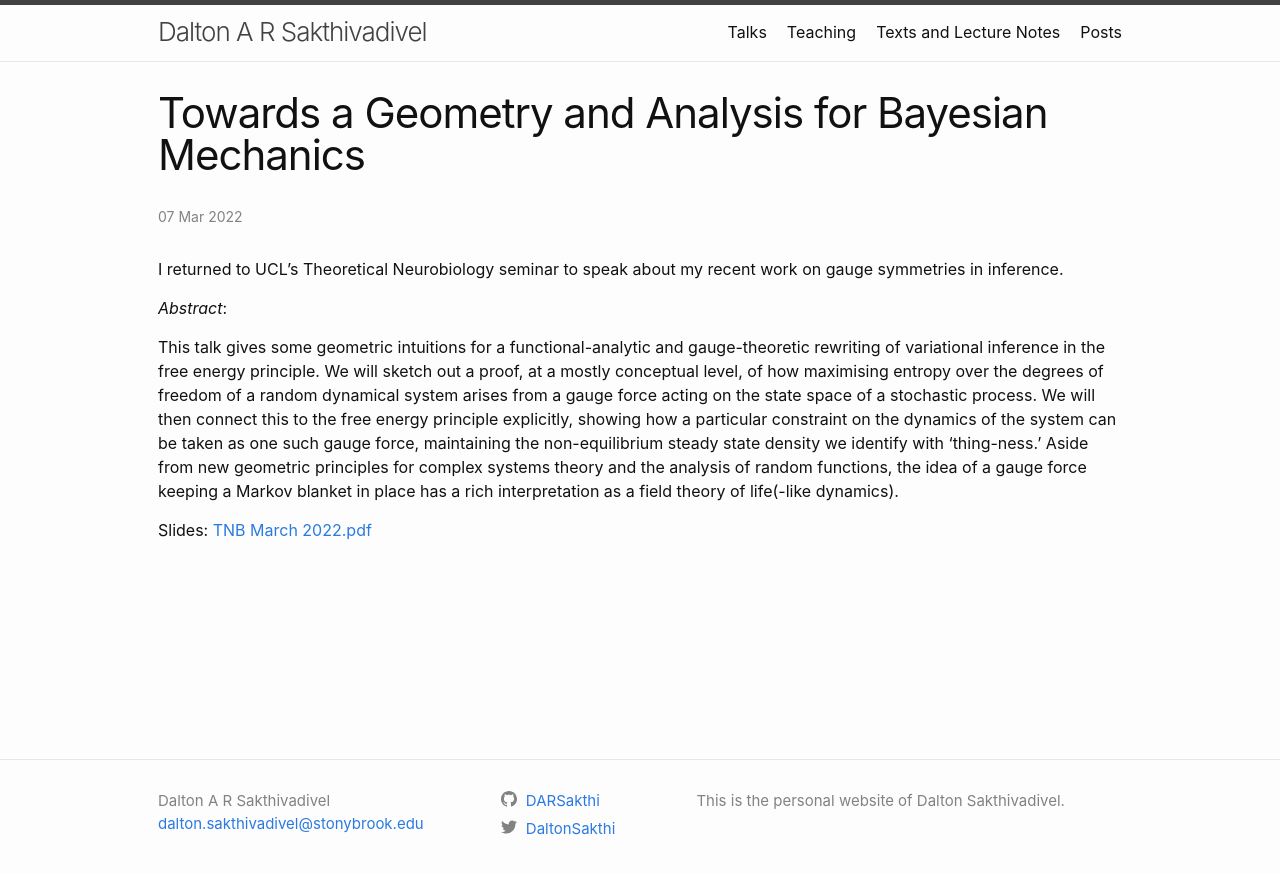
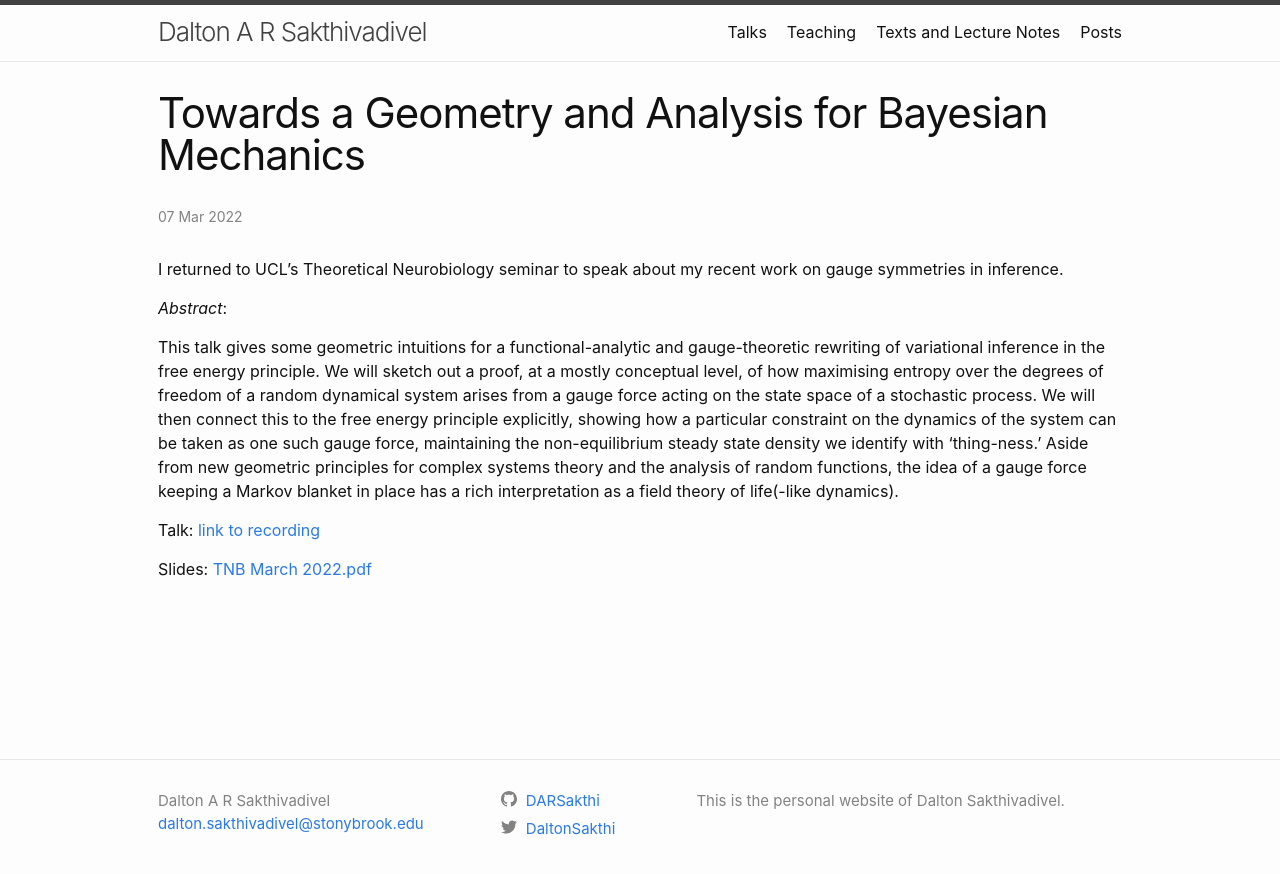
Before and after one commit to DARSakthi/DARSakthi.github.io, a Jekyll site: the page built from _talks/TNB-1.markdown, in a window 1280 px wide. Shown: the top 874 px of the page. Built offline with Jekyll 4.4.1, drawn with Linux system fonts in a browser that asks for light colours.

Commit message:
Added recording

```diff
--- a/_talks/TNB-1.markdown
+++ b/_talks/TNB-1.markdown
@@ -14,4 +14,6 @@ _Abstract_:
 
 This talk gives some geometric intuitions for a functional-analytic and gauge-theoretic rewriting of variational inference in the free energy principle. We will sketch out a proof, at a mostly conceptual level, of how maximising entropy over the degrees of freedom of a random dynamical system arises from a gauge force acting on the state space of a stochastic process. We will then connect this to the free energy principle explicitly, showing how a particular constraint on the dynamics of the system can be taken as one such gauge force, maintaining the non-equilibrium steady state density we identify with 'thing-ness.' Aside from new geometric principles for complex systems theory and the analysis of random functions, the idea of a gauge force keeping a Markov blanket in place has a rich interpretation as a field theory of life(-like dynamics).
 
+Talk: [link to recording](https://drive.google.com/file/d/1_wItUKcchPEBH7GBYb_mHF9gFFM55VC-/view?usp=sharing)
+
 Slides: [TNB March 2022.pdf]({{site.files}}/files/TNB March 2022.pdf)
```
